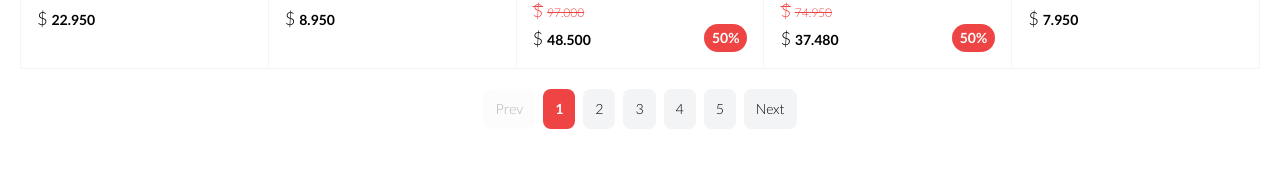
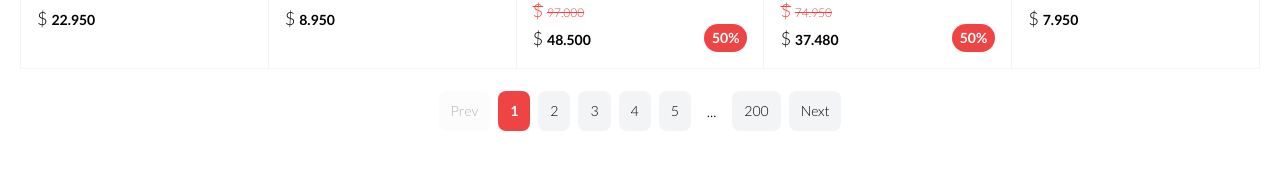
Before and after one commit to raminr77/boozt-plp, a React (Create React App) app: page / in a window 1280 px wide. Shown: the part 2202-2385 px from the top of the page. Built offline with nearby package versions, Linux system fonts and the light colour scheme.

Commit message:
feat: update and fix issues on the pagination

```diff
--- a/package.json
+++ b/package.json
@@ -53,6 +53,7 @@
     "@types/react": "^18.2.6",
     "@types/react-dom": "^18.2.4",
     "classnames": "^2.3.2",
+    "qs": "^6.11.2",
     "react": "^18.2.0",
     "react-dom": "^18.2.0",
     "react-router-dom": "^6.11.1",
--- a/src/app/layout/plp-layout/index.tsx
+++ b/src/app/layout/plp-layout/index.tsx
@@ -1,6 +1,8 @@
-import { useState } from 'react';
+import { useEffect, useState } from 'react';
+import { useSearchParams } from 'react-router-dom';
 
 import classNames from 'classnames';
+import qs from 'qs';
 import { ProductCard } from 'shared/components/product-card';
 import { useScrollPosition } from 'shared/hooks/use-scroll-position';
 import { animator } from 'shared/utils/animator';
@@ -12,13 +14,11 @@ import { PlpLayoutSort } from './plp-layout-sort';
 import styles from './plp-layout.module.scss';
 
 interface Props extends GCommonCompnentProperties {
-  page?: number;
   title: string;
   length: number;
   loading?: boolean;
-  lastPage?: number;
   products: GProduct[];
-  defaultSortId?: number;
+  pagination: GPagination;
   onSearch: (value: string) => void;
   onPageChange: (value: number) => void;
   onSortChange: (value: number) => void;
@@ -26,19 +26,44 @@ interface Props extends GCommonCompnentProperties {
 
 export function PlpLayout({
   title,
-  page = 1,
   products,
   onSearch,
+  pagination,
   length = 0,
-  lastPage = 1,
   onPageChange,
   onSortChange,
-  loading = false,
-  defaultSortId = 1
+  loading = false
 }: Props) {
   const [showStickySort, setShowStickySort] = useState(false);
+  const [searchParams, setSearchParams] = useSearchParams({});
+  const [search, setSearch] = useState(searchParams.get('q') || '');
 
-  const searchAction = debounce(onSearch);
+  const searchAction = ({ target }: React.ChangeEvent<HTMLInputElement>) => {
+    setSearch(target.value);
+    debounce(() => {
+      setSearchParams({
+        ...qs.parse(window.location.search.substring(1)),
+        q: target.value
+      });
+      onSearch(target.value);
+    }, 1000)();
+  };
+
+  const pageAction = (page: number) => {
+    setSearchParams({
+      ...qs.parse(window.location.search.substring(1)),
+      page: page.toString()
+    });
+    onPageChange(page);
+  };
+
+  useEffect(() => {
+    if (searchParams.get('page')) {
+      const currentPage = searchParams.get('page');
+      pagination.page = currentPage !== null ? +currentPage : 1;
+    }
+    // eslint-disable-next-line react-hooks/exhaustive-deps
+  }, [searchParams]);
 
   useScrollPosition(({ prevPos, currPos }) => {
     const isShow = -1 * currPos.y > 300;
@@ -61,13 +86,14 @@ export function PlpLayout({
       <div className='w-full flex flex-col items-center justify-center mb-2 gap-y-12'>
         <input
           type='text'
-          onChange={(e) => searchAction(e.target.value)}
+          value={search}
+          onChange={searchAction}
           placeholder='Search For What You Like In Boozt ...'
           className='text-center text-xl outline-none border-b bg-transparent dark:text-white focus:border-black dark:focus:border-white duration-500 leading-10 border-solid w-full max-w-xl border-gray-200 dark:border-gray-600'
         />
 
         <div className='w-full flex items-center justify-between'>
-          <PlpLayoutSort defaultSortId={defaultSortId} onSortChange={onSortChange} />
+          <PlpLayoutSort onSortChange={onSortChange} />
           {length && (
             <p className='text-sm text-gray-400'>
               <span className='font-bold'>{length}</span> Products
@@ -83,7 +109,7 @@ export function PlpLayout({
             animator({ name: 'fadeInDown' })
           )}
         >
-          <PlpLayoutSort defaultSortId={defaultSortId} onSortChange={onSortChange} />
+          <PlpLayoutSort onSortChange={onSortChange} />
           {length && (
             <p className='text-sm text-gray-400'>
               <span className='font-bold'>{length}</span> Products
@@ -108,7 +134,7 @@ export function PlpLayout({
         ))}
       </div>
 
-      <PlpLayoutPagination page={page} lastPage={lastPage} onPageChange={onPageChange} />
+      <PlpLayoutPagination pagination={pagination} onPageChange={pageAction} />
     </section>
   );
 }
--- a/src/app/layout/plp-layout/plp-layout-pagination.tsx
+++ b/src/app/layout/plp-layout/plp-layout-pagination.tsx
@@ -1,13 +1,23 @@
 import classNames from 'classnames';
+import { DOTS, usePagination } from 'shared/hooks/use-pagination';
 
 interface Props extends GCommonCompnentProperties {
-  page: number;
-  lastPage: number;
+  pagination: GPagination;
   onPageChange: (value: number) => void;
 }
-export function PlpLayoutPagination({ onPageChange, page, lastPage }: Props) {
+export function PlpLayoutPagination({ onPageChange, pagination }: Props) {
+  const { page } = pagination || {};
+
+  const paginationRange = usePagination(pagination) || [];
+  const lastPage = +paginationRange[paginationRange.length - 1];
+
   const buttonClasses =
     'outline-none bg-gray-100 hover:bg-gray-200 dark:bg-gray-700 dark:hover:bg-gray-900 leading-10 rounded-lg px-3 text-sm duration-300';
+
+  if (!page) {
+    return null;
+  }
+
   return (
     <div className='flex items-center justify-center mb-10 mt-5 gap-x-2'>
       <button
@@ -19,18 +29,30 @@ export function PlpLayoutPagination({ onPageChange, page, lastPage }: Props) {
         Prev
       </button>
 
-      {[1, 2, 3, 4, 5].map((item) => (
-        <button
-          key={item}
-          onClick={() => onPageChange(item)}
-          className={classNames(buttonClasses, {
-            'hover:bg-red-500 dark:hover:bg-red-500 bg-red-500 dark:bg-red-500 font-bold text-white':
-              page === item
-          })}
-        >
-          {item}
-        </button>
-      ))}
+      {paginationRange.map((pageNumber: string | number, index: number) => {
+        if (pageNumber.toString() === DOTS) {
+          return (
+            <div
+              key={pageNumber.toString() + index}
+              className='p-2 flex items-center leading-7'
+            >
+              {DOTS}
+            </div>
+          );
+        }
+        return (
+          <button
+            key={pageNumber}
+            onClick={() => onPageChange(+pageNumber)}
+            className={classNames(buttonClasses, {
+              'hover:bg-red-500 dark:hover:bg-red-500 bg-red-500 dark:bg-red-500 font-bold text-white pointer-events-none':
+                page === pageNumber
+            })}
+          >
+            {pageNumber}
+          </button>
+        );
+      })}
 
       <button
         onClick={() => onPageChange(page + 1 > lastPage ? lastPage : page + 1)}
--- a/src/app/layout/plp-layout/plp-layout-sort.tsx
+++ b/src/app/layout/plp-layout/plp-layout-sort.tsx
@@ -1,6 +1,8 @@
-import { useState } from 'react';
+import { useEffect, useState } from 'react';
+import { useSearchParams } from 'react-router-dom';
 
 import classNames from 'classnames';
+import qs from 'qs';
 import { SORT_OPTIONS } from 'shared/constants/sort-options';
 
 import { PlpLayoutSortModal } from './plp-layout-sort-modal';
@@ -8,15 +10,23 @@ import { PlpLayoutSortModal } from './plp-layout-sort-modal';
 import SORT_ICON_IMAGE from 'shared/static/images/sort.png';
 
 interface Props extends GCommonCompnentProperties {
-  defaultSortId?: number;
   onSortChange: (value: number) => void;
 }
-export function PlpLayoutSort({ defaultSortId = 1, onSortChange }: Props) {
+export function PlpLayoutSort({ onSortChange }: Props) {
   const [showModal, setShowModal] = useState(false);
-  const [defaultSort, setDefaultSort] = useState(defaultSortId);
+  const [searchParams, setSearchParams] = useSearchParams({});
+
+  // This is because it may not be `searchParams` or equal to `null`
+  const defaultSortId = searchParams.get('sort') || 1;
+  const [defaultSort, setDefaultSort] = useState(+defaultSortId);
+
   const sortAction = (sortId: number) => {
     onSortChange(sortId);
     setDefaultSort(sortId);
+    setSearchParams({
+      ...qs.parse(window.location.search.substring(1)),
+      sort: sortId.toString()
+    });
   };
 
   const showSortModal = () => {
@@ -25,6 +35,13 @@ export function PlpLayoutSort({ defaultSortId = 1, onSortChange }: Props) {
     }
     setShowModal(true);
   };
+
+  useEffect(() => {
+    if (searchParams.get('sort')) {
+      const defaultSortId = searchParams.get('sort') || 1;
+      setDefaultSort(+defaultSortId);
+    }
+  }, [searchParams]);
 
   return (
     <div className='flex items-center'>
@@ -50,7 +67,7 @@ export function PlpLayoutSort({ defaultSortId = 1, onSortChange }: Props) {
             className={classNames(
               'leading-8 cursor-pointer text-md px-3 bg-gray-100 dark:bg-gray-700 rounded-lg duration-300',
               {
-                'text-red-500 font-bold': defaultSort === id,
+                'text-red-500 font-bold pointer-events-none': defaultSort === id,
                 'dark:text-white hover:bg-gray-200 dark:hover:bg-gray-900':
                   defaultSort !== id
               }
@@ -63,9 +80,9 @@ export function PlpLayoutSort({ defaultSortId = 1, onSortChange }: Props) {
       </div>
 
       <PlpLayoutSortModal
-        defaultSortId={defaultSort}
         show={showModal}
         sortAction={sortAction}
+        defaultSortId={defaultSort}
         onClose={() => setShowModal(false)}
       />
     </div>
--- a/src/domains/index/index.tsx
+++ b/src/domains/index/index.tsx
@@ -9,9 +9,13 @@ export function IndexPage() {
   return (
     <main>
       <PlpLayout
-        page={1}
+        pagination={{
+          page: 1,
+          pageSize: 10,
+          siblingCount: 1,
+          totalCount: DATA.length
+        }}
         length={3}
-        lastPage={3}
         loading={false}
         onSearch={onSearch}
         onPageChange={onPageChange}
--- /dev/null
+++ b/src/shared/hooks/use-pagination.ts
@@ -0,0 +1,55 @@
+/* eslint-disable consistent-return */
+import { useMemo } from 'react';
+
+export const DOTS = '...';
+
+const range = (start: number, end: number): number[] => {
+  const length = end - start + 1;
+  return Array.from({ length }, (_, idx) => idx + start);
+};
+
+export const usePagination = ({
+  page,
+  totalCount,
+  pageSize = 10,
+  siblingCount = 1
+}: GPagination) => {
+  const paginationRange = useMemo(() => {
+    const totalPageCount = Math.ceil(totalCount / pageSize);
+
+    const totalPageNumbers = siblingCount + 5;
+
+    if (totalPageNumbers >= totalPageCount) {
+      return range(1, totalPageCount);
+    }
+
+    const leftSiblingIndex = Math.max(page - siblingCount, 1);
+    const rightSiblingIndex = Math.min(page + siblingCount, totalPageCount);
+
+    const shouldShowLeftDots = leftSiblingIndex > 2;
+    const shouldShowRightDots = rightSiblingIndex < totalPageCount - 2;
+
+    const firstPageIndex = 1;
+    const lastPageIndex = totalPageCount;
+
+    if (!shouldShowLeftDots && shouldShowRightDots) {
+      const leftItemCount = 3 + 2 * siblingCount;
+      const leftRange = range(1, leftItemCount);
+
+      return [...leftRange, DOTS, totalPageCount];
+    }
+
+    if (shouldShowLeftDots && !shouldShowRightDots) {
+      const rightItemCount = 3 + 2 * siblingCount;
+      const rightRange = range(totalPageCount - rightItemCount + 1, totalPageCount);
+      return [firstPageIndex, DOTS, ...rightRange];
+    }
+
+    if (shouldShowLeftDots && shouldShowRightDots) {
+      const middleRange = range(leftSiblingIndex, rightSiblingIndex);
+      return [firstPageIndex, DOTS, ...middleRange, DOTS, lastPageIndex];
+    }
+  }, [totalCount, pageSize, siblingCount, page]);
+
+  return paginationRange || [];
+};
```
Also changed, not shown: src/shared/types/pagination.d.ts (added, +10 -0 lines), src/shared/styles/index.min.css.
